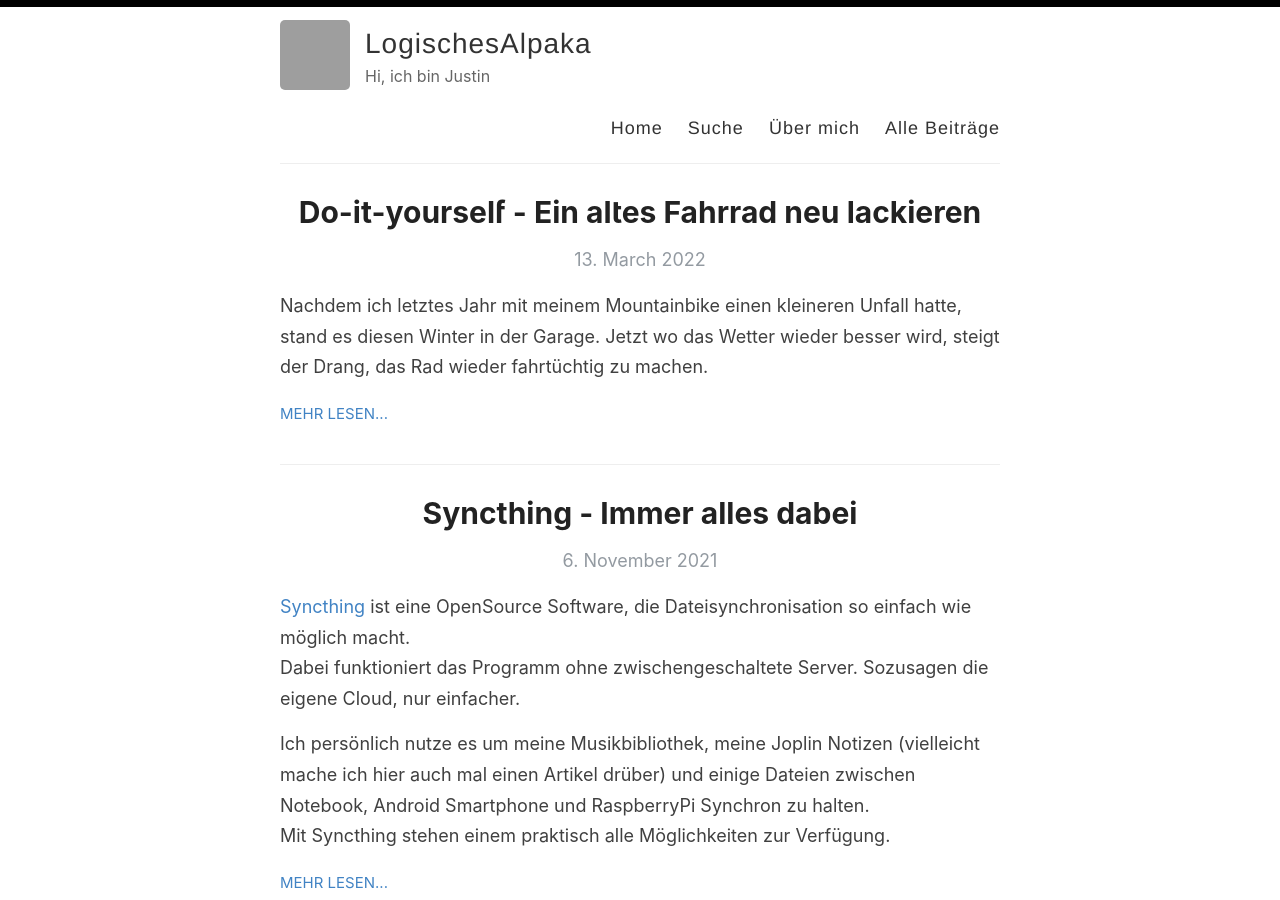
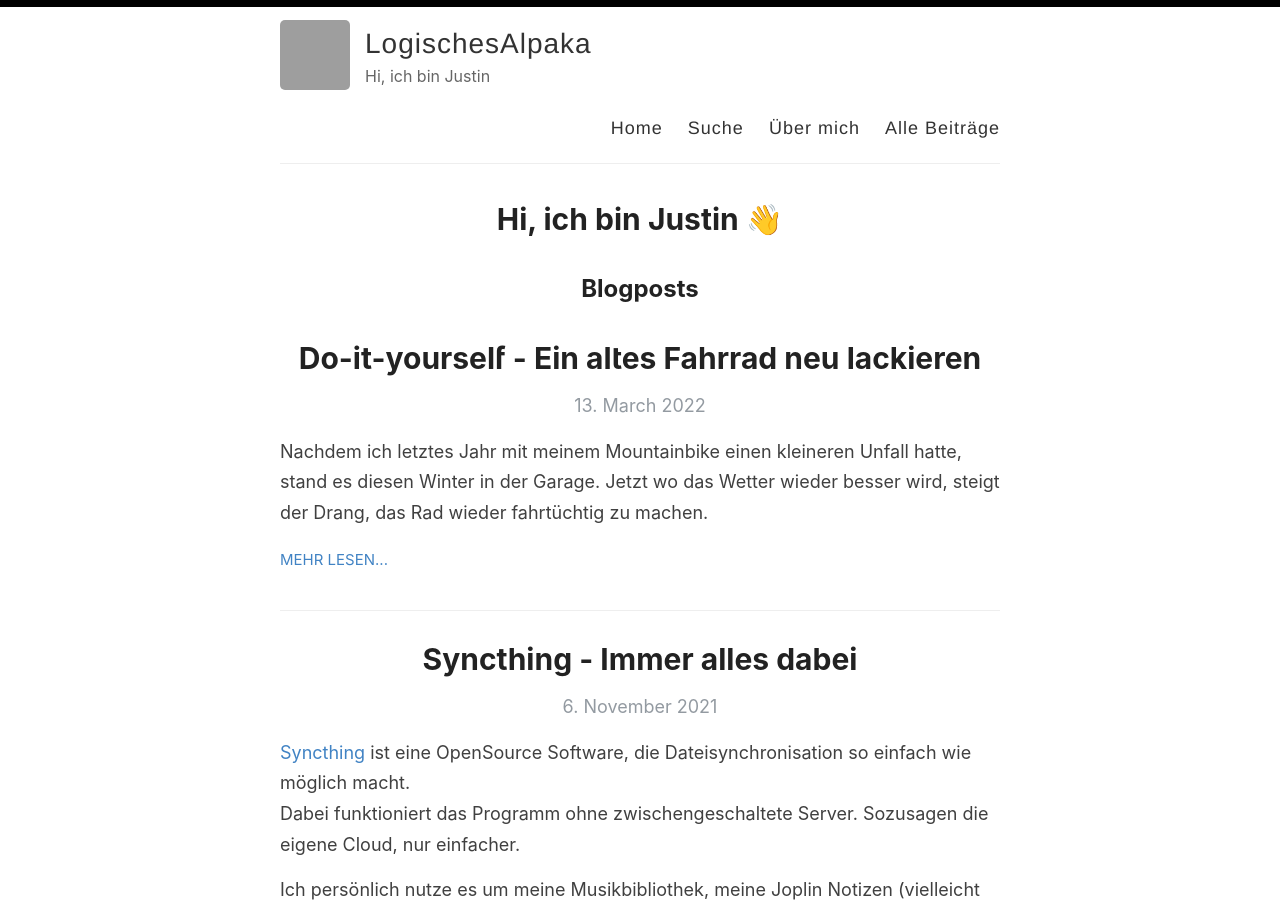
Before and after one commit to LogischesAlpaka/logischesalpaka.github.io, a Jekyll site: the page built from index.html, in a window 1280 px wide and 900 px high. Built offline with Jekyll 4.4.1, drawn with Linux system fonts in a browser that asks for light colours; the list of posts is cut into pages by our own code; some of the changed text lies outside the part shown; grey boxes are pictures that could not be loaded.

Commit message:
new design

```diff
--- a/_config.yml
+++ b/_config.yml
@@ -91,7 +91,7 @@ plugins:
 
 include: ['_pages']
 
-paginate: 10
+paginate: 2
 paginate_path: /page:num/
 
 # Exclude these files from your production _site
--- a/index.html
+++ b/index.html
@@ -1,7 +1,10 @@
 ---
 layout: default
 ---
-
+<div>
+  <h1>Hi, ich bin Justin &#128075; </h1>
+</div>
+<h2>Blogposts</h2>
 <div class="posts">
   {% for post in paginator.posts %}
     <article class="post">
```
